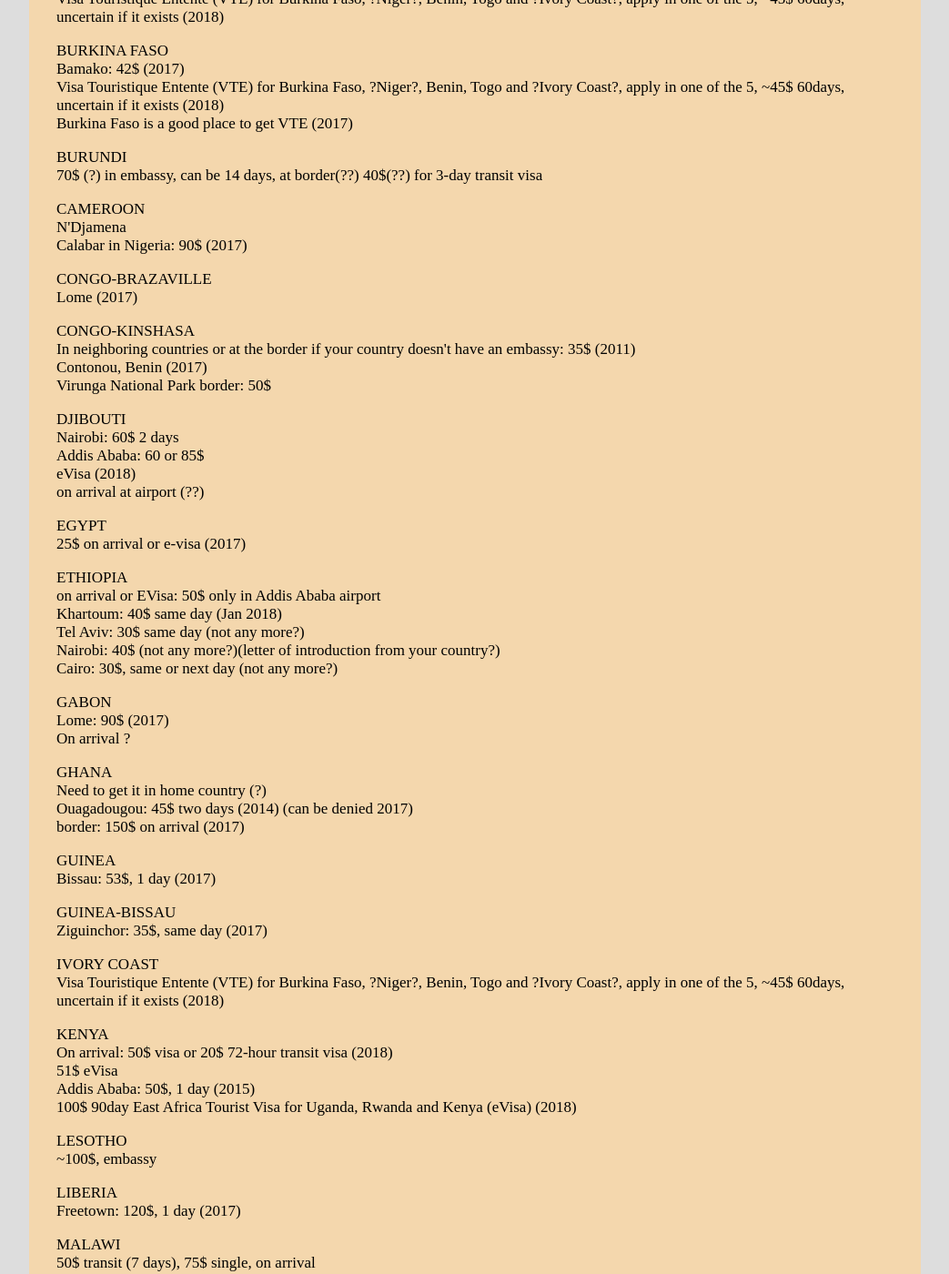
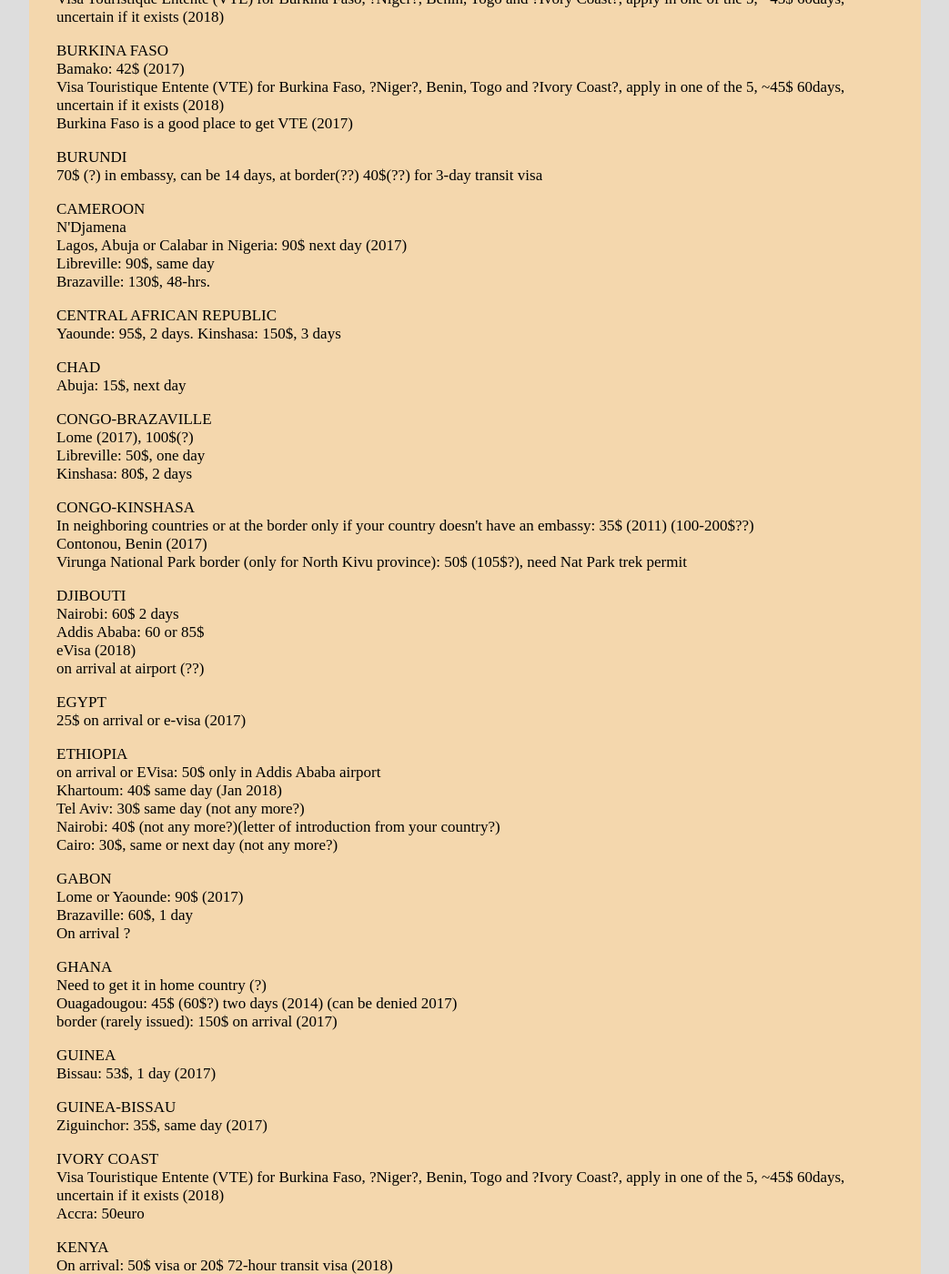
Before and after one commit to witbag/witbag.github.io, a Jekyll site: the page built from travel/visas.html, in a window 1280 px wide and 1400 px high, scrolled down 1052 px. Shown: the whole window at 91% size, without its empty margins (118-1161 px from the left). Built offline with Jekyll 4.4.1, drawn with Linux system fonts in a browser that asks for light colours; some of the changed text lies outside the part shown.

Commit message:
Update visas.html

```diff
--- a/travel/visas.html
+++ b/travel/visas.html
@@ -42,33 +42,35 @@ ANGOLA<br />Letter of Invitation (or book few nights in a hotel?), Travel Insura
 <p>BENIN<br />Visa Touristique Entente (VTE) for Burkina Faso, ?Niger?, Benin, Togo and ?Ivory Coast?, apply in one of the 5, ~45$ 60days, uncertain if it exists (2018)</p>
 <p>BURKINA FASO<br />Bamako: 42$ (2017)<br />Visa Touristique Entente (VTE) for Burkina Faso, ?Niger?, Benin, Togo and ?Ivory Coast?, apply in one of the 5, ~45$ 60days, uncertain if it exists (2018)<br />Burkina Faso is a good place to get VTE (2017)</p>
 <p>BURUNDI<br />70$ (?) in embassy, can be 14 days, at border(??) 40$(??) for 3-day transit visa</p>
-<p>CAMEROON<br />N'Djamena<br />Calabar in Nigeria: 90$ (2017)</p>
-<p>CONGO-BRAZAVILLE<br />Lome (2017)</p>
-<p>CONGO-KINSHASA<br />In neighboring countries or at the border if your country doesn't have an embassy: 35$ (2011)<br />Contonou, Benin (2017)<br />Virunga National Park border: 50$</p>
+<p>CAMEROON<br />N'Djamena<br />Lagos, Abuja or Calabar in Nigeria: 90$ next day (2017)<br />Libreville: 90$, same day<br />Brazaville: 130$, 48-hrs.</p>
+<p>CENTRAL AFRICAN REPUBLIC<br />Yaounde: 95$, 2 days. Kinshasa: 150$, 3 days</p>
+<p>CHAD<br />Abuja: 15$, next day
+<p>CONGO-BRAZAVILLE<br />Lome (2017), 100$(?)<br />Libreville: 50$, one day<br />Kinshasa: 80$, 2 days</p>
+<p>CONGO-KINSHASA<br />In neighboring countries or at the border only if your country doesn't have an embassy: 35$ (2011) (100-200$??)<br />Contonou, Benin (2017)<br />Virunga National Park border (only for North Kivu province): 50$ (105$?), need Nat Park trek permit</p>
 <p>DJIBOUTI<br />Nairobi: 60$ 2 days<br />Addis Ababa: 60 or 85$<br />eVisa (2018)<br />on arrival at airport (??)</p>
 <p>EGYPT<br />25$ on arrival or e-visa (2017)</p>
 <p>ETHIOPIA<br />on arrival or EVisa: 50$ only in Addis Ababa airport<br />Khartoum: 40$ same day (Jan 2018)<br />Tel Aviv: 30$ same day (not any more?)<br />Nairobi: 40$ (not any more?)(letter of introduction from your country?)<br />Cairo: 30$, same or next day (not any more?)</p>
-<p>GABON<br />Lome: 90$ (2017)<br />On arrival ?</p>
-<p>GHANA<br />Need to get it in home country (?)<br />Ouagadougou: 45$ two days (2014) (can be denied 2017)<br />border: 150$ on arrival (2017)</p>
+<p>GABON<br />Lome or Yaounde: 90$ (2017)<br />Brazaville: 60$, 1 day<br />On arrival ?</p>
+<p>GHANA<br />Need to get it in home country (?)<br />Ouagadougou: 45$ (60$?) two days (2014) (can be denied 2017)<br />border (rarely issued): 150$ on arrival (2017)</p>
 <p>GUINEA<br />Bissau: 53$, 1 day (2017)</p>
 <p>GUINEA-BISSAU<br />Ziguinchor: 35$, same day (2017)</p>
-<p>IVORY COAST<br />Visa Touristique Entente (VTE) for Burkina Faso, ?Niger?, Benin, Togo and ?Ivory Coast?, apply in one of the 5, ~45$ 60days, uncertain if it exists (2018)</p>
+<p>IVORY COAST<br />Visa Touristique Entente (VTE) for Burkina Faso, ?Niger?, Benin, Togo and ?Ivory Coast?, apply in one of the 5, ~45$ 60days, uncertain if it exists (2018)<br />Accra: 50euro</p>
 <p>KENYA<br />On arrival: 50$ visa or 20$ 72-hour transit visa (2018)<br />51$ eVisa<br />Addis Ababa: 50$, 1 day (2015)<br />100$ 90day East Africa Tourist Visa for Uganda, Rwanda and Kenya (eVisa) (2018)</p>
-<p>LESOTHO<br />~100$, embassy</p>
+<p>LESOTHO<br />eVisa: 150$, 72 h (2019), Maseru Bridge border crossing (uncertain)</p>
 <p>LIBERIA<br />Freetown: 120$, 1 day (2017)</p>
-<p>MALAWI<br />50$ transit (7 days), 75$ single, on arrival</p>
-<p>MALI<br />Dakar: 17euro (2017)<br />Nouakchott: 17euro (2017)</p>
+<p>MALAWI<br />On arrival: 50$ transit (7 days), 75$ single</p>
+<p>MALI<br />Dakar: 17euro (2017)<br />Nouakchott: 17euro, 24h (2017)</p>
 <p>MADAGASCAR<br />free visa on arrival</p>
 <p>MAURITANIA<br />on arrival in Nuoakchott<br />Rabat: 100$ (2017)<br />border with Morocco: 55euro, uncertain (2017)</p>
 <p>MOZAMBIQUE<br />30-80$ on arrival (uncertain) or consulate</p>
 <p>NAMIBIA<br />Pretoria: 40$ (Aug 2018), 2-3 working days</p>
-<p>NIGER<br />Visa Touristique Entente (VTE) for Burkina Faso, ?Niger?, Benin, Togo and ?Ivory Coast?, apply in one of the 5, ~45$ 60days, uncertain if it exists (2018)</p>
-<p>NIGERIA<br />Bamako (the only place where you can get the visa outside home country?): 145$ (2017)</p>
-<p>RWANDA<br />100$ 90day East Africa Tourist Visa for Uganda, Rwanda and Kenya (eVisa)</p>
-<p>SIERRA LEONE<br />Banjul: 100$</p>
-<p>SOMALILAND<br />30-70$ on arrival(?) or embassy</p>
-<p>SOUTH SUDAN<br />100$ embassy<br />100$ on arrival border with Kenya and Uganda (???)</p>
-<p>SUDAN<br />letter of recommendation from your embassy<br />30-60$ to register after arrival within 3 days (depends on location)<br />~100$ ~14 days-2 months<br />Berlin: 40euro<br />Cairo: 200$(?) same day<br />Aswan: 50$ 5 days or same day, don't ask for letter of recommendation (jun 2018)<br />Addis Ababa: 68$, 1 day (2018)<br />Nairobi: 55$, next day (Sep 2018)</p>
+<p>NIGER<br />Visa Touristique Entente (VTE) for Burkina Faso, ?Niger?, Benin, Togo and ?Ivory Coast?, apply in one of the 5, ~45$ 60days, uncertain if it exists (2018)<br />Abuja or Kano: 15$, 48h</p>
+<p>NIGERIA<br />Only trainsit visa if applying outside home country (?). 7-day visa from embassy, 48-h visa at airport, same day 51$ (2019)<br />Bamako: 145$ (2017), Yaounde: 80$ 48h<br />Accra: no letter of introduction needed</p>
+<p>RWANDA<br />100$ 90day East Africa Tourist Visa for Uganda, Rwanda and Kenya (eVisa)<br />On arrival: 30$ (2019)</p>
+<p>SIERRA LEONE<br />Banjul: 100$<br />Monrovia: 100$</p>
+<p>SOMALILAND<br />30-70$ on arrival(?) or embassy. Djibouti: 31$, 24hrs</p>
+<p>SOUTH SUDAN<br />Khartoum: 100$ (letter of invitation from your embassy, 1-2 days)<br />100$ on arrival border with Kenya and Uganda (???)</p>
+<p>SUDAN<br />letter of recommendation from your embassy<br />30-60$ to register after arrival within 3 days (depends on location)<br />~100$ ~14 days-2 months<br />Berlin: 40euro<br />Cairo: 200$(?) same day<br />Aswan (best place): 50$ 5 days or same day, don't ask for letter of recommendation (jun 2018)<br />Addis Ababa: 68$, 1 day (2018)<br />Nairobi: 55$, next day (Sep 2018)</p>
 <p>TANZANIA<br />50$ on arrival (2015)<br />Nairobi: same day (2015)<br />30$ transit (14 days)</p>
 <p>TOGO<br />on arrival 25$ or 30$ (2017)<br />Visa Touristique Entente (VTE) for Burkina Faso, ?Niger?, Benin, Togo and ?Ivory Coast?, apply in one of the 5, ~45$ 60days, uncertain if it exists (2018)</p>
 <p>UGANDA<br />50$ eVisa (2017)<br />100$ 90day East Africa Tourist Visa for Uganda, Rwanda and Kenya (eVisa or at border) (2017)</p>
@@ -95,6 +97,7 @@ AFGHANISTAN<br /><a href="https://caravanistan.com/visa/afghanistan" target=_bla
 <p>PAKISTAN (no for foreigner?)<br />about 50usd (?)<br />Delhi: 5-6 days (different for foreigner)<br />KL: 7-10 days (not sure if foreigner can)<br />Warsaw: 40usd<br />http://www.podrozuj-i-zyj.pl/indie-2014-autostopem/jak-zdobyc-wize-turystyczna-do-pakistanu-poradnik/</p>
 <p>PAPUA NEW GUINEA<br />Free on arrival, only at airports(?)<br />eVisa: 50$ (land border?)<br />Jayapura: free(?), 10 days (?), same day(?)</p>
 <p>RUSSIA<br />need voucher from travel agent (about 80pln, 1 day)<br />need insurance<br />register visa in hotel after arriving (free)<br />35euro/145pln, 5-10 days (2018)</p>
+<p>SAUDI ARABIA<br />Khartoum: Transit visa (need visa to a neighboring country, e.g. Jordan)<br />Visas attached to specific festivals and events </p>
 <p>SYRIA<br />Security clearance from embassy: 60$, can take weeks (2019)<br />At border: Only if your country has no Syrian embassy (50&ndash;100$)<br />Istanbul(??): 30Euro, 1 day (??)</p>
 <p>TAJIKISTAN<br />eVisa: 50usd , all border points (2017)<br />on arrival: Dushanbe (35$ or 45 euro)</p>
 <p>TURKEY<br />eVisa: 20usd (2017)</p>
```
